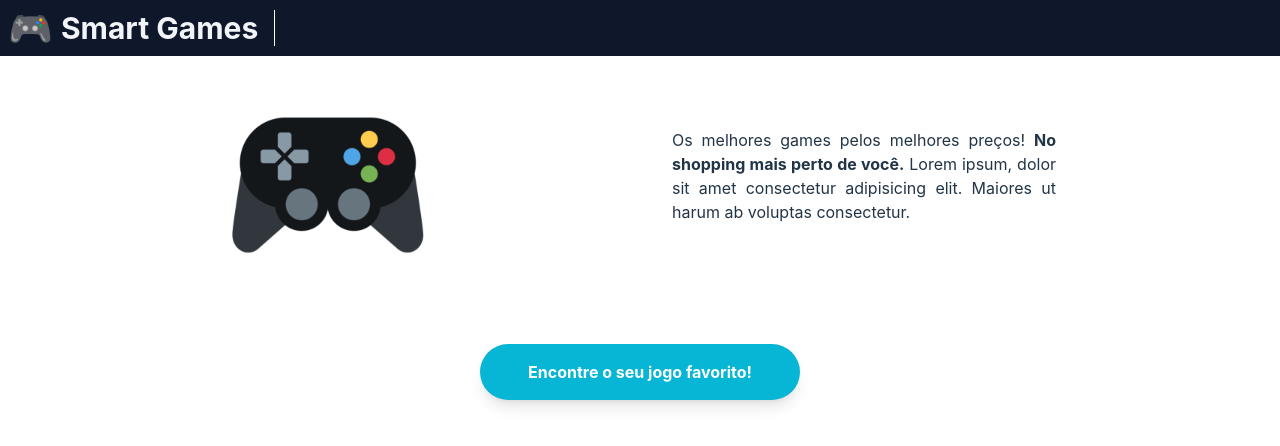
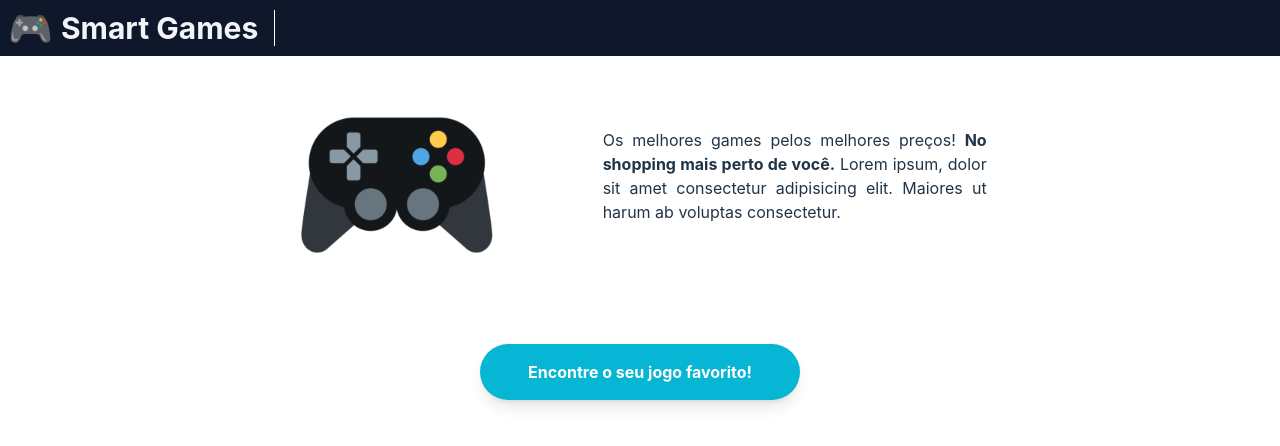
Before and after one commit to LaurenceZanotti/smart-games, a React (Vite) app in the folder frontend/: page / in a window 1280 px wide. Shown: the top 446 px of the page. Built offline with nearby package versions, Linux system fonts and the light colour scheme.

Commit message:
Abstrair pedaços da pagina index em componentes

```diff
--- a/frontend/src/App.jsx
+++ b/frontend/src/App.jsx
@@ -1,27 +1,17 @@
+import Footer from "./components/index/Footer"
+import Header from "./components/index/Header"
+import Navbar from "./components/index/Navbar"
+
 export default function App() {
 
   return (
     <>
-    <nav className="bg-slate-900 flex items-center">
-      <span className="text-4xl m-2">🎮</span><h1 className="font-bold text-3xl text-slate-100 border-r border-r-white pr-4">Smart Games</h1>
-    </nav>
-    <header className="my-4" id="cta">
-      <div className="flex flex-wrap justify-evenly items-center">
-        <img className="mx-6 h-[192px]" src="android-chrome-192x192.png" alt="SG Logo" />
-        <div className="my-14 max-w-sm mx-4 text-justify">
-          Os melhores games pelos melhores preços! <span className="font-bold">No shopping mais perto de você.</span> Lorem ipsum, dolor sit amet consectetur adipisicing elit. Maiores ut harum ab voluptas consectetur.
-        </div>
-      </div>
-      <a href="#jogos" className="block m-auto sm:my-16 max-w-xs text-center text-white outline-none font-bold bg-cyan-500 hover:bg-green-400 shadow-lg hover:shadow-green-400/40 active:bg-red-400 active:shadow-red-400/40 visited:text-white p-4 rounded-full">
-        Encontre o seu jogo favorito!
-      </a>
-    </header>
+    <Navbar className="bg-slate-900 flex items-center" />
+    <Header className="my-4" />
     <main className="min-h-screen" id="jogos">
 
     </main>
-    <footer className="bg-slate-900 flex justify-center items-center text-white min-h-[10em] text-sm">
-      Copyright &copy; 2022 Smart Games Ltda.
-    </footer>
+    <Footer className="bg-slate-900 flex justify-center items-center text-white min-h-[10em] text-sm" />
     </>
   )
 }
--- /dev/null
+++ b/frontend/src/components/index/Footer.jsx
@@ -0,0 +1,7 @@
+export default function Footer(props) {
+  return (
+    <footer className={props.className}>
+      Copyright &copy; 2022 Smart Games Ltda.
+    </footer>
+  )
+}
--- /dev/null
+++ b/frontend/src/components/index/Header.jsx
@@ -0,0 +1,15 @@
+export default function Header(props) {
+  return (
+    <header className={props.className} id="cta">
+      <div className="max-w-[54em] flex flex-wrap justify-evenly items-center mx-auto">
+        <img className="mx-6 h-[192px]" src="android-chrome-192x192.png" alt="SG Logo" />
+        <div className="my-14 max-w-sm mx-4 text-justify">
+            Os melhores games pelos melhores preços! <span className="font-bold">No shopping mais perto de você.</span> Lorem ipsum, dolor sit amet consectetur adipisicing elit. Maiores ut harum ab voluptas consectetur.
+        </div>
+      </div>
+      <a href="#jogos" className="block m-auto sm:my-16 max-w-xs text-center text-white outline-none font-bold bg-cyan-500 hover:bg-green-400 shadow-lg hover:shadow-green-400/40 active:bg-red-400 active:shadow-red-400/40 visited:text-white p-4 rounded-full">
+        Encontre o seu jogo favorito!
+      </a>
+    </header>
+  )
+}
--- /dev/null
+++ b/frontend/src/components/index/Navbar.jsx
@@ -0,0 +1,8 @@
+export default function Navbar(props) {
+    return (
+    <nav className={props.className}>
+      <span className="text-4xl m-2">🎮</span>
+      <h1 className="font-bold text-3xl text-slate-100 border-r border-r-white pr-4">Smart Games</h1>
+    </nav>
+  )
+}
```
